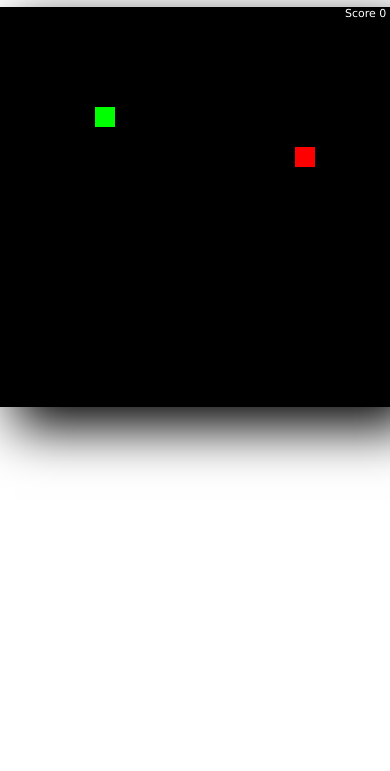
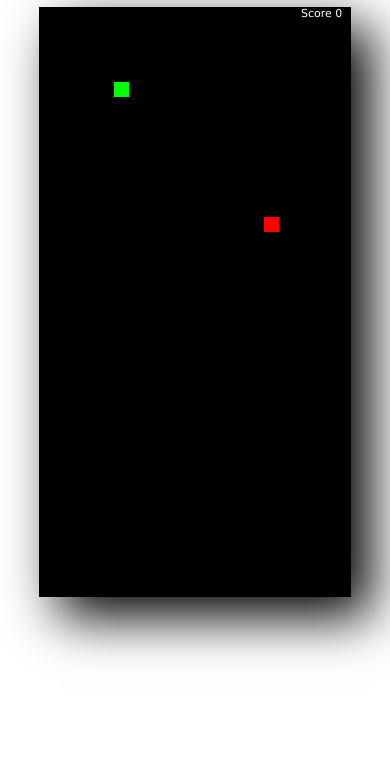
Before and after one commit to satti-hari-krishna-reddy/snake_game_project, a plain HTML site: page index.html in a window 390 px wide. Shown: the part 73-844 px from the top of the page. Drawn offline with Linux system fonts and the light colour scheme.

Commit message:
added responsive support for mobile and tablets

```diff
--- a/index.html
+++ b/index.html
@@ -27,7 +27,7 @@
 
 <body>
     <h1>Snake Game</h1>
-    <canvas id="snake" width="400" height= "400"/>
+    <canvas id="snake" width="500" height= "500"/>
     <script src = "snake.js"></script>
 </body>
 </html>
--- a/snake.js
+++ b/snake.js
@@ -1,13 +1,34 @@
 const canvas = document.getElementById('snake');
 const context = canvas.getContext('2d');
 // snakeX , snakeY are head of the snake
-let foodX , foodY , velocityX=0 , velocityY=0 , blockSize=20 , snakeX=blockSize*5 , snakeY=blockSize*5 , gameOver=false , score = 0;
+let foodX , foodY , velocityX=0 , velocityY=0 , blockSize=15 , snakeX=blockSize*5 , snakeY=blockSize*5 , gameOver=false , score = 0;
 
 // an array to store the snake body
 let snakeBody=[];
 
 // set to store to x and y values of snake
 const snakePositions = new Set();
+
+// Function to set canvas size and related calculations
+function setCanvasSize() {
+  // Check if the device is a desktop or mobile/tablet
+  const isDesktop = window.innerWidth > 768;
+
+  if (isDesktop) {
+    // For desktop, set fixed canvas dimensions (e.g., 400x400)
+    canvas.width = 400;
+    canvas.height = 400;
+  } else {
+    // For mobile and tablet, set canvas dimensions to 80% of the window width and height
+    canvas.width = window.innerWidth * 0.8;
+    canvas.height = window.innerHeight * 0.7;
+  }
+}
+
+// Call setCanvasSize initially and add event listener for window resize
+setCanvasSize();
+window.addEventListener('resize', setCanvasSize);
+
 
 // first set an initial random position for the food
 changeFoodPosition();
@@ -36,7 +57,7 @@ function drawTheGame()
     drawSnake();
 
    // calls the drawTheGame function repeatedly so that we can make our snake moving
-    setTimeout(drawTheGame,1000/7);
+    setTimeout(drawTheGame,1000/9);
 
 }
 
@@ -60,7 +81,7 @@ function isGameOver()
   if(gameOver)
   {
     context.fillStyle='white';
-    context.font="50px verdana";
+    context.font=`${canvas.width * 0.1}px verdana`;
     context.fillText("Game Over!", canvas.width/6.5, canvas.height/2);
   }
   return gameOver;
```
